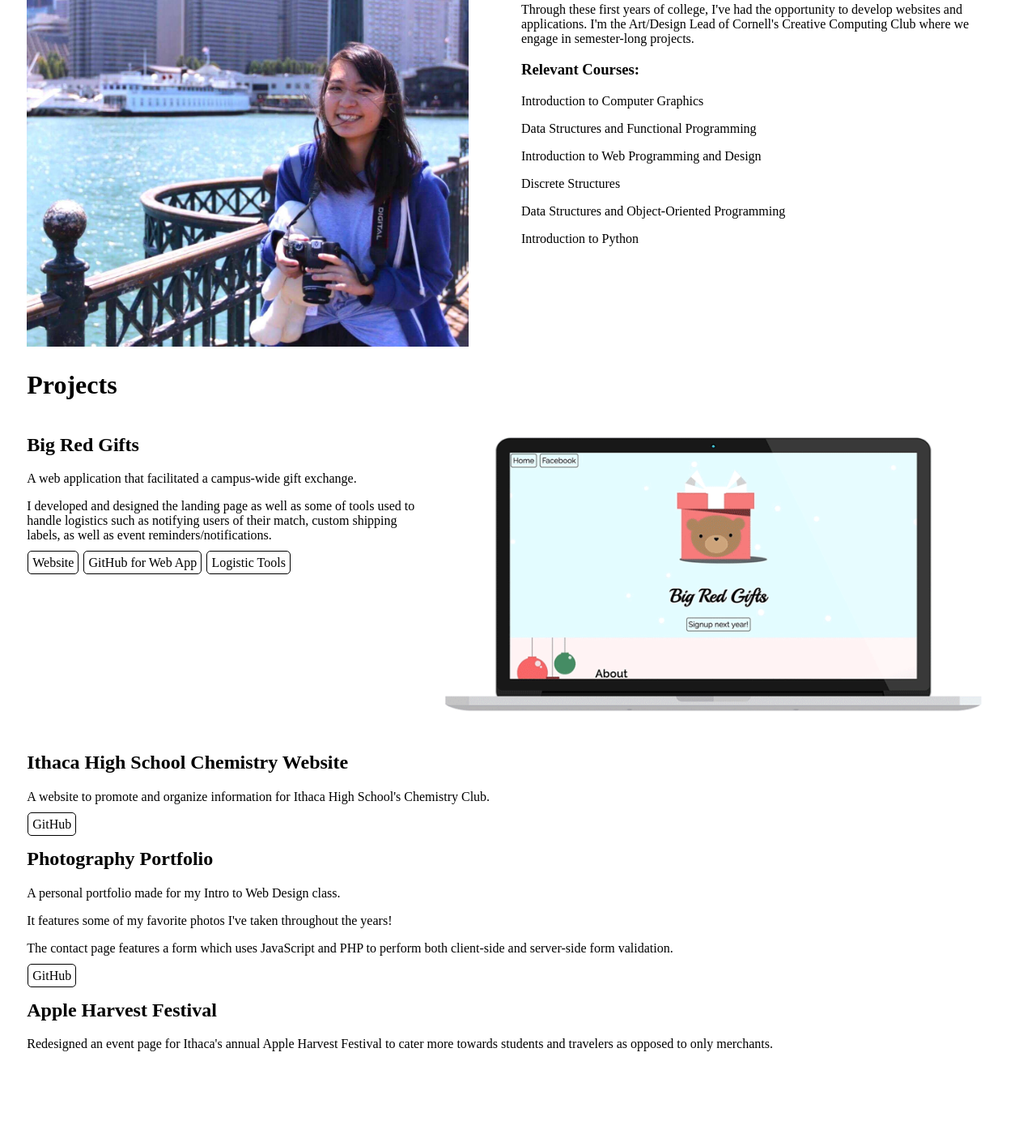
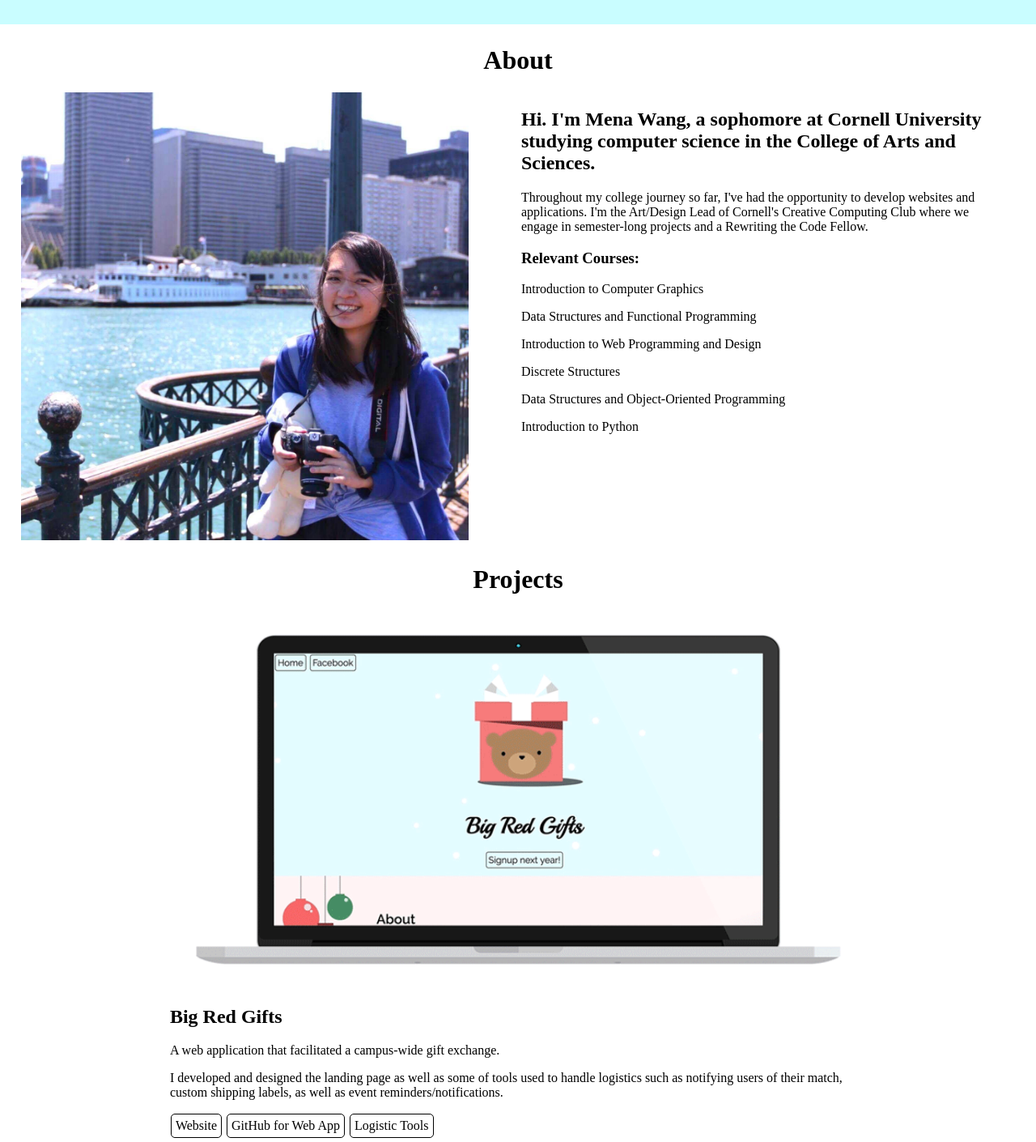
Before and after one commit to manapotionn/manapotionn.github.io, a plain HTML site: page index.html in a window 1280 px wide. Shown: the part 770-2180 px from the top of the page at 81% size. Before the commit the page ends 2094 px from the top, so only its background shows below. Drawn offline with Linux system fonts and the light colour scheme.

Commit message:
added more detailed description of projects + pictures

```diff
--- a/all.css
+++ b/all.css
@@ -1,3 +1,9 @@
+html, body{
+  height: 100%;
+  margin: 0px;
+  padding: 0px;
+}
+
 nav{
   padding: 20px;
   background-color: blue;
@@ -10,19 +16,28 @@ nav a{
   color: white;
 }
 
-.index, .about, .projects{
+h1{
+  text-align: center;
+}
+
+.about, .projects{
   margin: 2% 2%;
+}
+
+.index, .about div{
+  height: 100%;
+  margin: 0px;
 }
 
 .index{
   /*background-image: url(images/me.png); */
   background-color: rgb(201, 253, 255);
-  padding: 200px;
   height: 100%;
 }
 
 .name h1{
   text-align: center;
+  padding-top: 10%;
 }
 
 .picture{
@@ -40,8 +55,16 @@ nav a{
   display: inline-block;
 }
 
+/* projects */
+.projects .buttons{
+  display: block;
+  margin: 0 auto;
+}
+
 .projects a{
+  display: inline-block;
   text-decoration: none;
+  text-align: center;
   color: black;
   border: 1px solid black;
   border-radius: 5px;
@@ -53,17 +76,17 @@ nav a{
   background-color: blue;
 }
 
-.bigredgifts{
-  width: 40%;
-  display: inline-block;
+/* .projects h2, p{
+  text-align: center;
+} */
+
+.picture2 img{
+  width: 70%;
+  display: block;
+  margin: 0 auto;
 }
 
-.picture2{
-  width: 59%;
-  vertical-align: top;
-  display: inline-block;
+.bigredgifts, .ihs, .portfolio, .apple{
+  padding-left: 15%;
+  padding-right: 15%;
 }
-
-.picture2 img{
-  width: 100%;
-}
--- a/index.html
+++ b/index.html
@@ -16,15 +16,15 @@
 
   <div class="index">
 
-    <div class="name">
-      <h1>Mena Wang</h1>
-    </div>
-
     <nav>
       <a href="">Index</a>
       <a href="">About</a>
       <a href="">Projects</a>
     </nav>
+
+    <div class="name">
+      <h1>Mena Wang</h1>
+    </div>
 
   </div>
 
@@ -38,9 +38,9 @@
     <div class="text">
       <h2> Hi. I'm Mena Wang, a sophomore at Cornell University studying computer science
       in the College of Arts and Sciences. </h2>
-      <p> Through these first years of college, I've had the opportunity to develop
+      <p> Throughout my college journey so far, I've had the opportunity to develop
       websites and applications. I'm the Art/Design Lead of Cornell's Creative Computing Club
-      where we engage in semester-long projects. </p>
+      where we engage in semester-long projects and a Rewriting the Code Fellow. </p>
 
       <h3> Relevant Courses: </h3>
       <p> Introduction to Computer Graphics </p>
@@ -55,25 +55,35 @@
   <div class="projects">
     <h1> Projects </h1>
 
+    <div class="picture2">
+      <img src="images/bigredgifts.gif" alt="big red gifts demo"/>
+    </div>
+
     <div class="bigredgifts">
       <h2> Big Red Gifts </h2>
       <p> A web application that facilitated a campus-wide gift exchange.</p>
       <p> I developed and designed the landing page as well as some of
         tools used to handle logistics such as notifying users of their match, custom shipping labels,
         as well as event reminders/notifications.</p>
-      <a id="bigredwebsite" href="https://bigred.gifts">Website</a>
-      <a href="https://github.coecis.cornell.edu/mjl329/Big-Red-Gifts-App">GitHub for Web App</a>
-      <a href="https://github.com/ChrisUmeki/Big-Red-Gifts-Logistics" target="_blank">Logistic Tools</a>
+      <div class="buttons">
+        <a id="bigredwebsite" href="https://bigred.gifts">Website</a>
+        <a href="https://github.coecis.cornell.edu/mjl329/Big-Red-Gifts-App" target="_blank">GitHub for Web App</a>
+        <a href="https://github.com/ChrisUmeki/Big-Red-Gifts-Logistics" target="_blank">Logistic Tools</a>
+      </div>
     </div>
+
     <div class="picture2">
-      <img src="images/bigredgifts.gif" alt="big red gifts demo"/>
+      <img src="images/ihs.png" alt="ihs chem club website"/>
     </div>
 
     <div class="ihs">
       <h2>Ithaca High School Chemistry Website</h2>
       <p> A website to promote and organize information for Ithaca High School's
         Chemistry Club. </p>
-      <a href="https://github.coecis.cornell.edu/flr26/chemistryclubwebsite">GitHub</a>
+      <p>This website made for our final project of Intro to Web Design,
+      using our knowledge in all technologies learned throughout the semester including
+    responsive design, form validation, and other design principles.</p>
+      <a href="https://github.coecis.cornell.edu/flr26/chemistryclubwebsite" target="_blank">GitHub</a>
     </div>
 
     <div class="portfolio">
@@ -82,7 +92,7 @@
       <p> It features some of my favorite photos I've taken throughout the years! </p>
       <p> The contact page features a form which uses JavaScript and PHP to perform
         both client-side and server-side form validation. </p>
-      <a href="https://github.com/manapotionn/photo_portfolio">GitHub</a>
+      <a href="https://github.com/manapotionn/photo_portfolio" target="_blank">GitHub</a>
     </div>
 
     <div class="apple">
```
Also changed, not shown: images/ihs.png (added).
